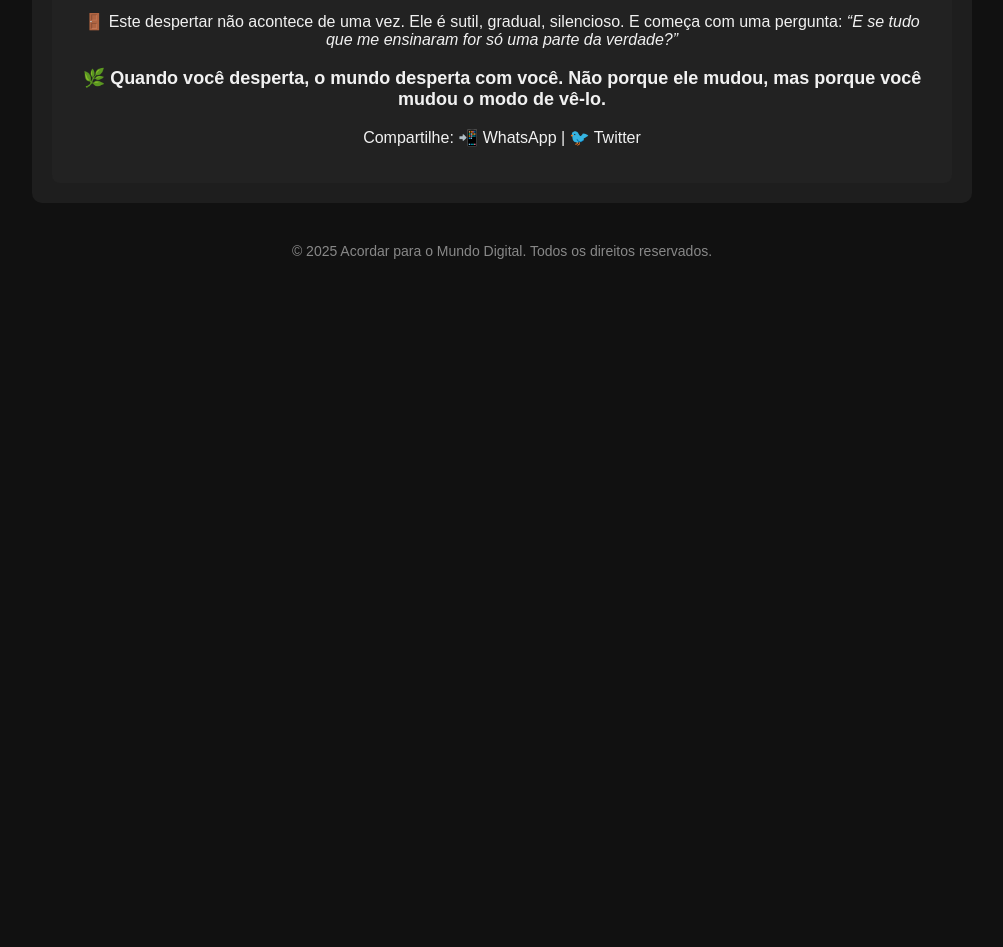
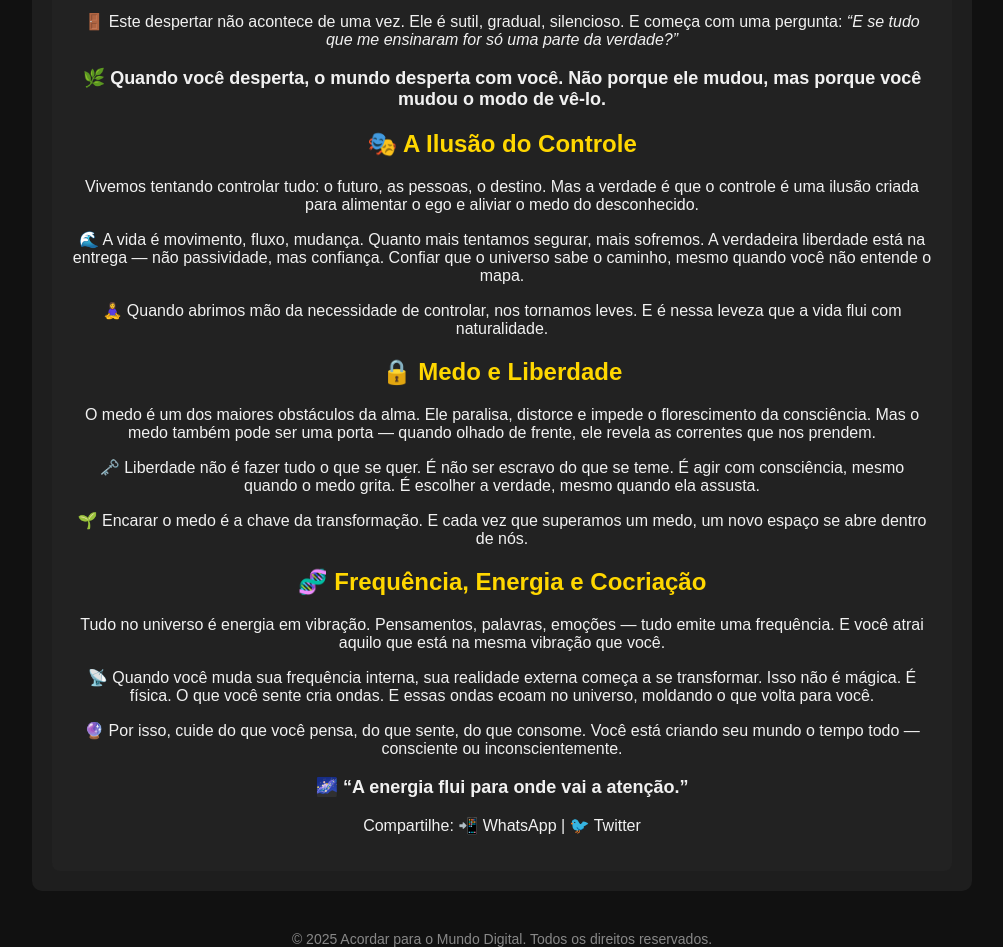
Before and after one commit to dinofilho/acordar-para-o-mundo-digital, a plain HTML site: page reflexoes.html in a window 1280 px wide. Shown: the part 5360-6307 px from the top of the page, without its empty margins (138-1141 px from the left). Before the commit the page ends 5619 px from the top, so only its background shows below. Drawn offline with Linux system fonts and the light colour scheme.

Commit message:
Atualizar o reflexoes.html

```diff
--- a/reflexoes.html
+++ b/reflexoes.html
@@ -252,6 +252,28 @@ footer {
     <p>🚪 Este despertar não acontece de uma vez. Ele é sutil, gradual, silencioso. E começa com uma pergunta: <em>“E se tudo que me ensinaram for só uma parte da verdade?”</em></p>
 
     <p style="text-align: center; font-size: 18px;"><strong>🌿 Quando você desperta, o mundo desperta com você. Não porque ele mudou, mas porque você mudou o modo de vê-lo.</strong></p>
+<h2>🎭 A Ilusão do Controle</h2>
+    <p>Vivemos tentando controlar tudo: o futuro, as pessoas, o destino. Mas a verdade é que o controle é uma ilusão criada para alimentar o ego e aliviar o medo do desconhecido.</p>
+
+    <p>🌊 A vida é movimento, fluxo, mudança. Quanto mais tentamos segurar, mais sofremos. A verdadeira liberdade está na entrega — não passividade, mas confiança. Confiar que o universo sabe o caminho, mesmo quando você não entende o mapa.</p>
+
+    <p>🧘‍♀️ Quando abrimos mão da necessidade de controlar, nos tornamos leves. E é nessa leveza que a vida flui com naturalidade.</p>
+
+    <h2>🔒 Medo e Liberdade</h2>
+    <p>O medo é um dos maiores obstáculos da alma. Ele paralisa, distorce e impede o florescimento da consciência. Mas o medo também pode ser uma porta — quando olhado de frente, ele revela as correntes que nos prendem.</p>
+
+    <p>🗝️ Liberdade não é fazer tudo o que se quer. É não ser escravo do que se teme. É agir com consciência, mesmo quando o medo grita. É escolher a verdade, mesmo quando ela assusta.</p>
+
+    <p>🌱 Encarar o medo é a chave da transformação. E cada vez que superamos um medo, um novo espaço se abre dentro de nós.</p>
+
+    <h2>🧬 Frequência, Energia e Cocriação</h2>
+    <p>Tudo no universo é energia em vibração. Pensamentos, palavras, emoções — tudo emite uma frequência. E você atrai aquilo que está na mesma vibração que você.</p>
+
+    <p>📡 Quando você muda sua frequência interna, sua realidade externa começa a se transformar. Isso não é mágica. É física. O que você sente cria ondas. E essas ondas ecoam no universo, moldando o que volta para você.</p>
+
+    <p>🔮 Por isso, cuide do que você pensa, do que sente, do que consome. Você está criando seu mundo o tempo todo — consciente ou inconscientemente.</p>
+
+    <p style="text-align: center; font-size: 18px;"><strong>🌌 “A energia flui para onde vai a atenção.”</strong></p>
 
 
   <p>Compartilhe: 📲 WhatsApp | 🐦 Twitter</p>
```
